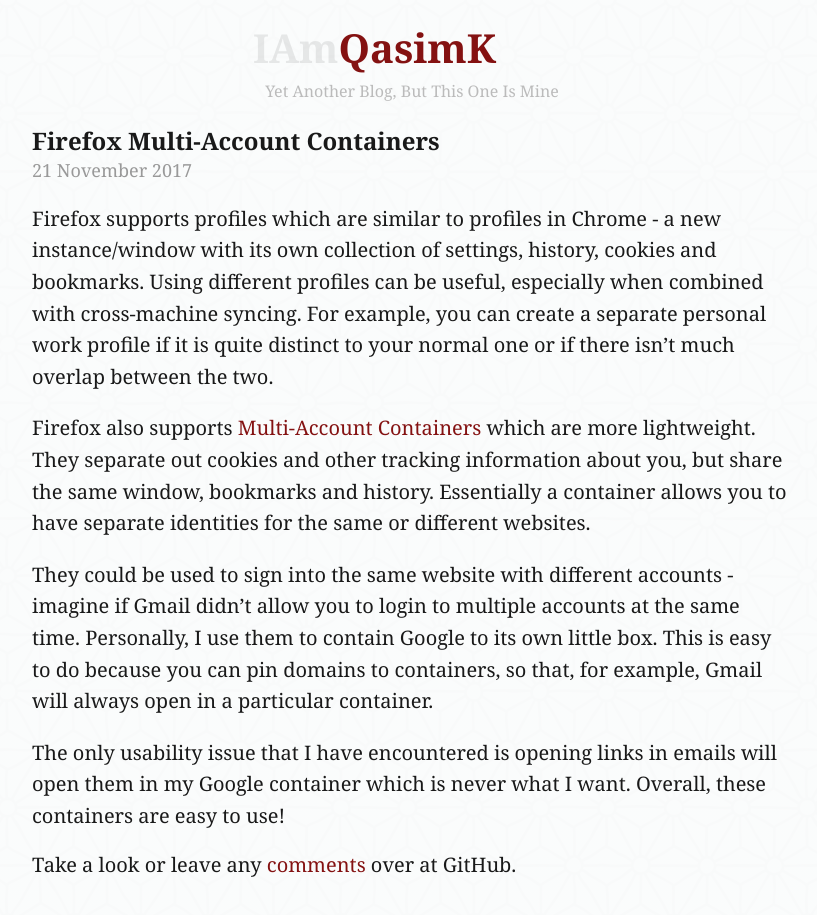
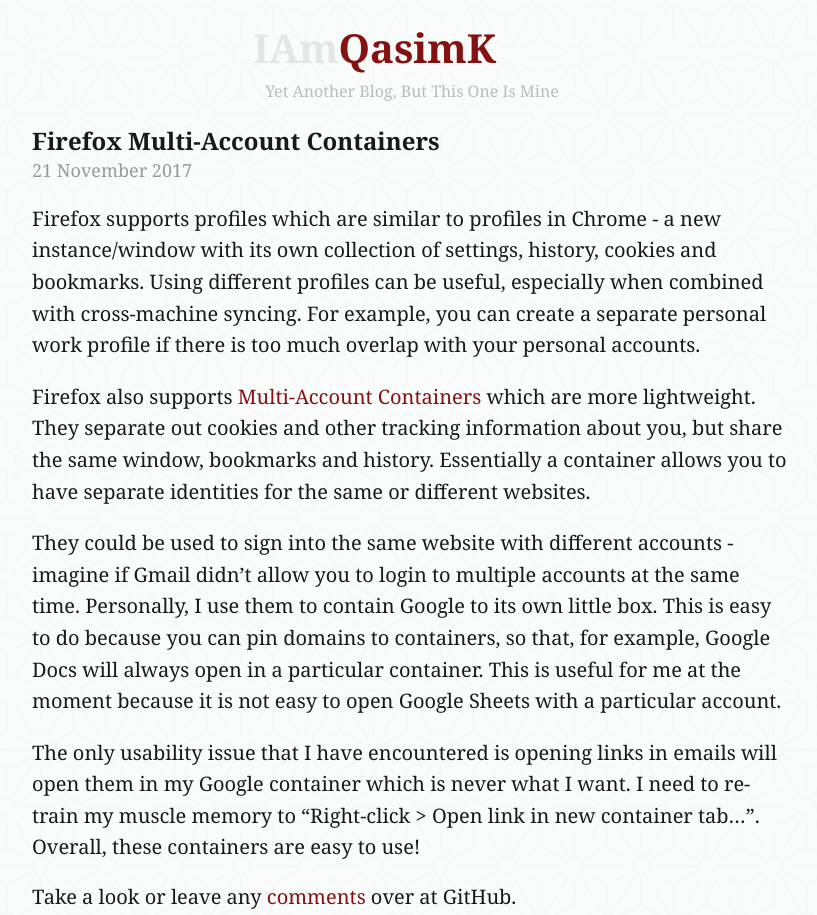
Before and after one commit to QasimK/qasimk.github.io, a Jekyll site: the page built from _posts/2017-11-21-firefox-containers.md, in a window 1280 px wide. Shown: the whole page, without its empty margins (228-1045 px from the left). Built offline with Jekyll 4.4.1, drawn with Linux system fonts in a browser that asks for light colours.

Commit message:
Update 2017-11-21-firefox-containers.md

```diff
--- a/_posts/2017-11-21-firefox-containers.md
+++ b/_posts/2017-11-21-firefox-containers.md
@@ -5,12 +5,12 @@
 githubCommentIssueID: 2
 ---
 
-Firefox supports profiles which are similar to profiles in Chrome - a new instance/window with its own collection of settings, history, cookies and bookmarks. Using different profiles can be useful, especially when combined with cross-machine syncing. For example, you can create a separate personal work profile if it is quite distinct to your normal one or if there isn't much overlap between the two.
+Firefox supports profiles which are similar to profiles in Chrome - a new instance/window with its own collection of settings, history, cookies and bookmarks. Using different profiles can be useful, especially when combined with cross-machine syncing. For example, you can create a separate personal work profile if there is too much overlap with your personal accounts.
 
 Firefox also supports [Multi-Account Containers][containers] which are more lightweight. They separate out cookies and other tracking information about you, but share the same window, bookmarks and history. Essentially a container allows you to have separate identities for the same or different websites.
 
-They could be used to sign into the same website with different accounts - imagine if Gmail didn't allow you to login to multiple accounts at the same time. Personally, I use them to contain Google to its own little box. This is easy to do because you can pin domains to containers, so that, for example, Gmail will always open in a particular container.
+They could be used to sign into the same website with different accounts - imagine if Gmail didn't allow you to login to multiple accounts at the same time. Personally, I use them to contain Google to its own little box. This is easy to do because you can pin domains to containers, so that, for example, Google Docs will always open in a particular container. This is useful for me at the moment because it is not easy to open Google Sheets with a particular account.
 
-The only usability issue that I have encountered is opening links in emails will open them in my Google container which is never what I want. Overall, these containers are easy to use!
+The only usability issue that I have encountered is opening links in emails will open them in my Google container which is never what I want. I need to re-train my muscle memory to "Right-click > Open link in new container tab...".  Overall, these containers are easy to use!
 
 [containers]: https://addons.mozilla.org/en-GB/firefox/addon/multi-account-containers/
```
